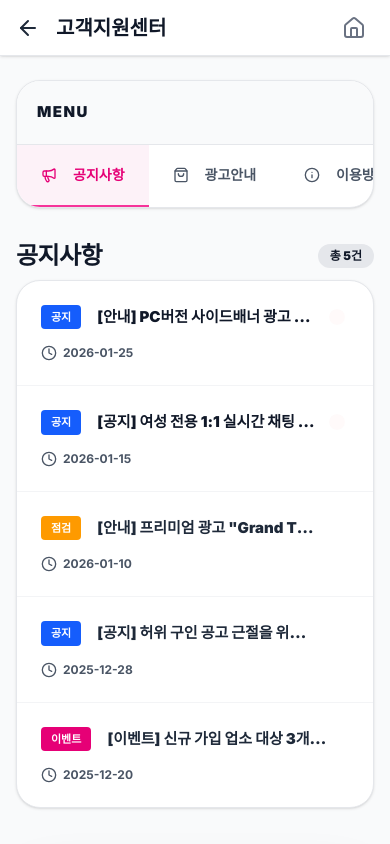
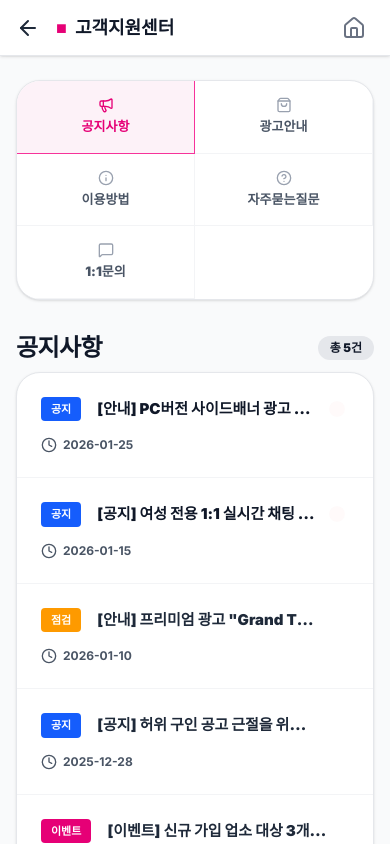
Before and after one commit to bizsetter7/coco-universe, a Next.js app: page /customer-center in a window 390 px wide. Shown: the top 844 px of the page. Built offline with nearby package versions, Linux system fonts and the light colour scheme.

Commit message:
UI: improve customer center mobile navigation and title visibility

```diff
--- a/src/app/customer-center/page.tsx
+++ b/src/app/customer-center/page.tsx
@@ -139,9 +139,9 @@ function CustomerCenterContent() {
                         </button>
                         <h1
                             onClick={() => router.push('/')}
-                            className="text-xl font-black text-gray-900 dark:text-gray-100 flex items-center gap-2 cursor-pointer hover:opacity-80 transition-opacity"
+                            className="text-lg md:text-xl font-black text-gray-900 dark:text-gray-100 flex items-center gap-2 cursor-pointer hover:opacity-80 transition-opacity"
                         >
-                            고객지원센터
+                            <span className="text-pink-600">■</span> 고객지원센터
                         </h1>
                     </div>
                     <button onClick={() => router.push('/')} className="p-2 text-gray-500 hover:text-gray-900 transition-colors">
@@ -155,19 +155,22 @@ function CustomerCenterContent() {
                     {/* Sidebar / Mobile Nav (Sticky 지원) */}
                     <aside className="md:w-64 shrink-0 sticky top-14 md:top-[80px] h-fit md:h-fit z-[45]">
                         <div className={`bg-white dark:bg-gray-800 rounded-3xl shadow-sm border border-gray-200 dark:border-gray-700 overflow-hidden`}>
-                            <div className="p-5 bg-gray-50 dark:bg-gray-700/50 border-b border-gray-200 dark:border-gray-700">
+                            <div className="hidden md:block p-5 bg-gray-50 dark:bg-gray-700/50 border-b border-gray-200 dark:border-gray-700">
                                 <p className="text-[15px] text-gray-900 dark:text-gray-100 font-black uppercase tracking-widest">MENU</p>
                             </div>
-                            <nav className="flex md:flex-col overflow-x-auto md:overflow-visible scrollbar-hide">
+                            {/* Mobile Grid Layout vs Desktop List Layout */}
+                            <nav className="grid grid-cols-2 md:flex md:flex-col overflow-x-auto md:overflow-visible scrollbar-hide">
                                 {TABS.map((tab) => (
                                     <button
                                         key={tab.id}
                                         onClick={() => handleTabChange(tab.id)}
-                                        className={`flex items-center gap-4 px-6 py-5 text-sm font-black transition-all whitespace-nowrap border-b-2 md:border-b-0 md:border-l-4 ${activeTab === tab.id
+                                        className={`flex flex-col md:flex-row items-center md:items-start md:gap-4 px-4 py-4 md:px-6 md:py-5 text-[13px] md:text-sm font-black transition-all whitespace-nowrap border-b border-r md:border-r-0 md:border-b-0 md:border-l-4 ${activeTab === tab.id
                                             ? 'bg-pink-50 text-pink-600 border-pink-500 dark:bg-pink-900/20'
-                                            : 'text-gray-600 border-transparent hover:text-gray-900 dark:hover:text-white'}`}
+                                            : 'text-gray-600 border-gray-100 md:border-transparent hover:text-gray-900 dark:hover:text-white dark:border-gray-700'}`}
                                     >
-                                        {tab.icon}
+                                        <div className={`mb-1 md:mb-0 ${activeTab === tab.id ? 'text-pink-600' : 'text-gray-400'}`}>
+                                            {tab.icon}
+                                        </div>
                                         {tab.id}
                                     </button>
                                 ))}
```
